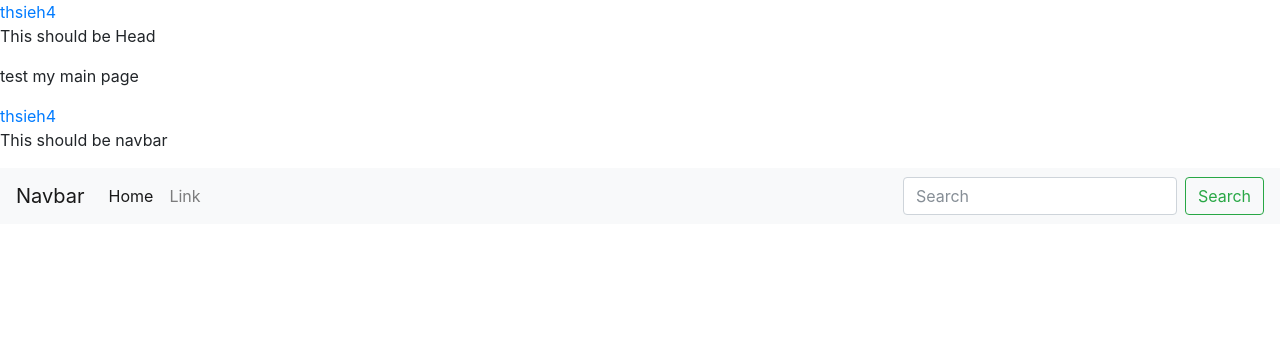
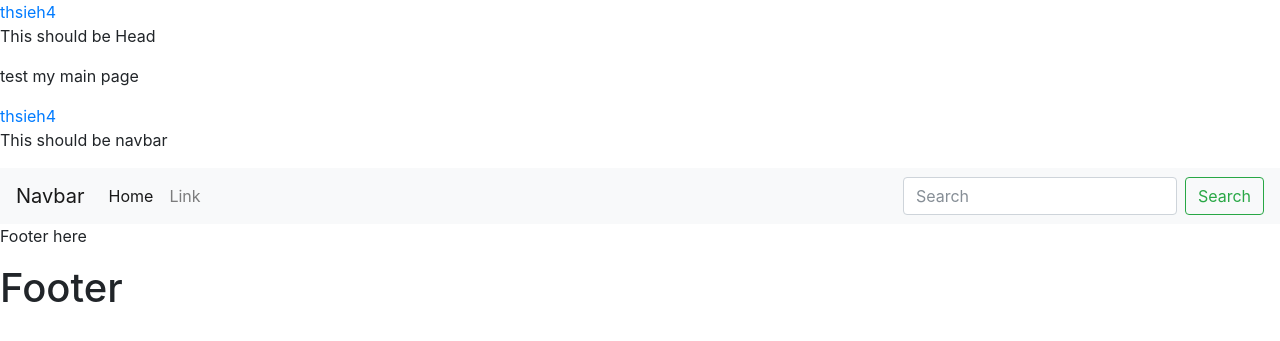
Before and after one commit to brucehsieh56/thsieh4.github.io, a Jekyll site: the page built from index.md, in a window 1280 px wide. Shown: the top 341 px of the page. Built offline with Jekyll 4.4.1, drawn with Linux system fonts in a browser that asks for light colours; nearby versions of some CDN libraries.

Commit message:
Update index.md

```diff
--- a/index.md
+++ b/index.md
@@ -14,3 +14,8 @@ test my main page
 This should be navbar
 
 {% include navbar.html %}
+
+
+Footer here
+
+{% include footer.html %}
```
